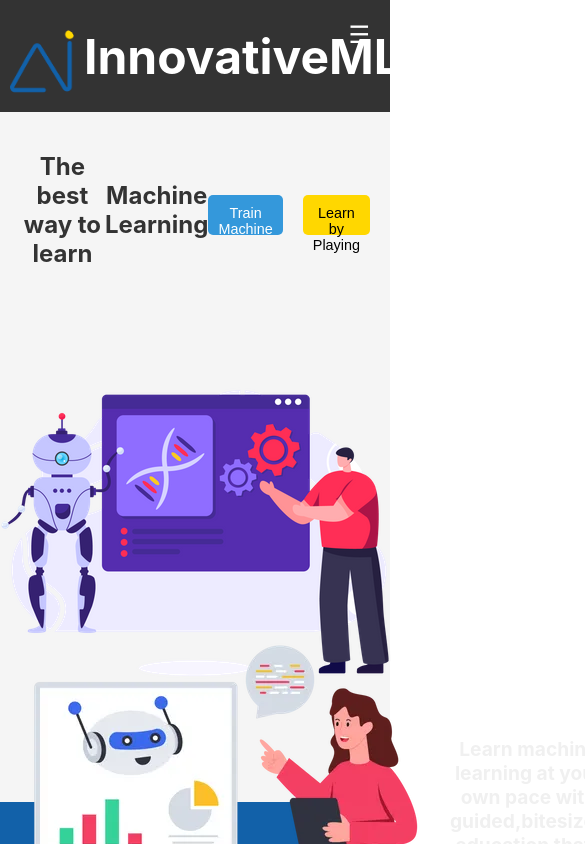
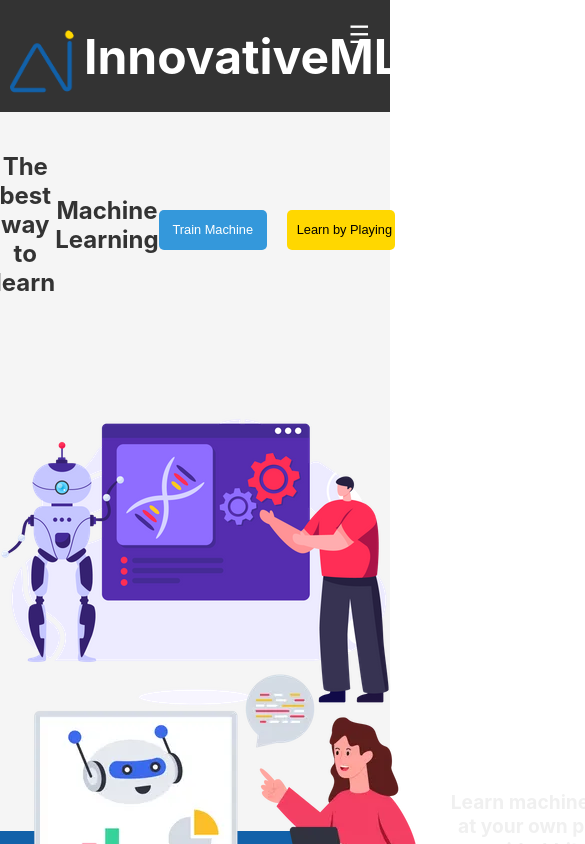
Before and after one commit to AhmadSerhall/innovativeML, a React (Create React App) app in the folder frontend/: page /landing in a window 390 px wide. Shown: the top 844 px of the page, 585 px wide, since content can reach past the window. Built offline with nearby package versions, Linux system fonts and the light colour scheme.

Commit message:
made the button component responsive with different screen sizes

```diff
--- a/frontend/src/components/Button/style.css
+++ b/frontend/src/components/Button/style.css
@@ -9,6 +9,8 @@
     transition: background-color 0.3s ease, color 0.3s ease;
     height: 2.5rem;
     width:auto;
+    white-space: nowrap; /* Prevent text from wrapping */
+    overflow: hidden; /* Hide overflowing text */
 
   }
 
@@ -19,7 +21,7 @@
   @media (max-width: 768px) {
     .custom-button {
       width: 100%;
-    padding: 10px;
-    font-size: 0.9rem;
+      padding: 10px;
+      font-size: 0.8rem;
     }
   }
```
